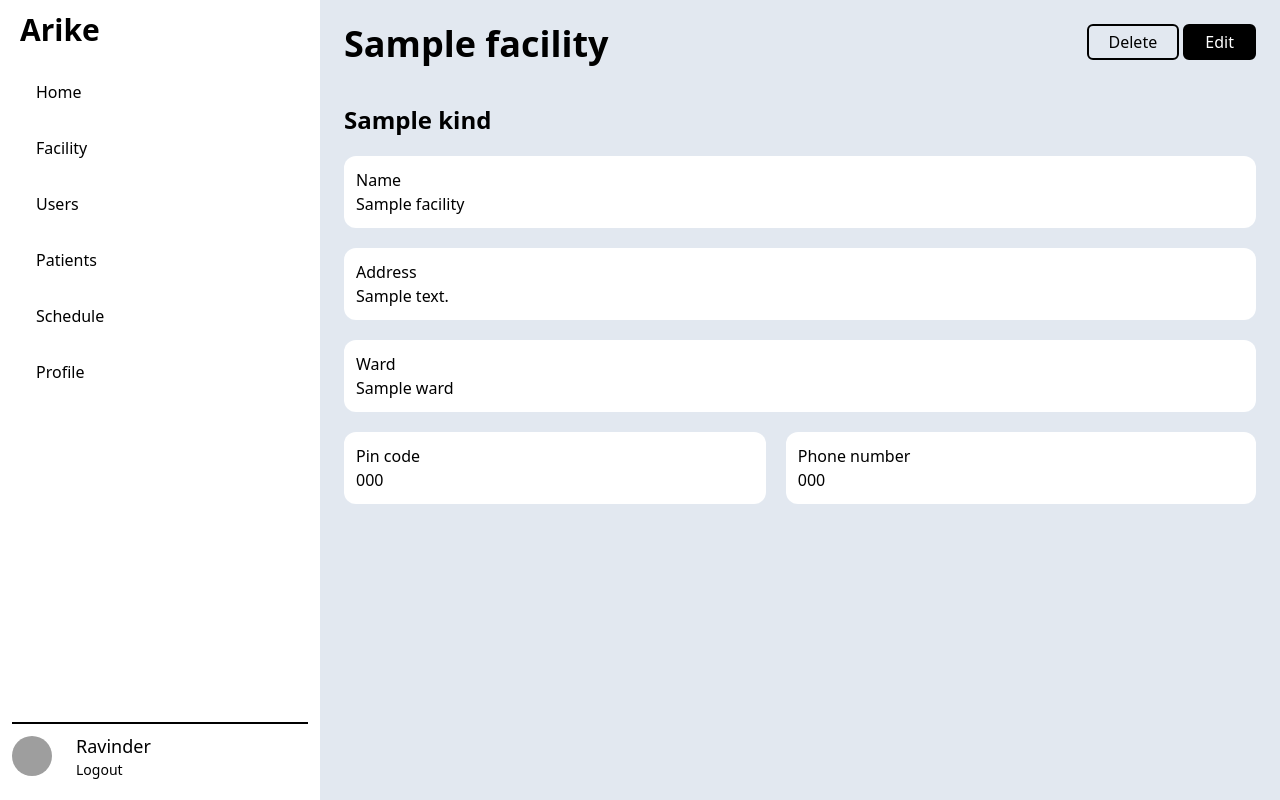
After one commit to Khiladi2020/arike, a Django app: template app_admin/templates/app_admin/facility_detail.html in a window 1280 px wide. The commit adds this page. Run offline with Django 3.2, Linux system fonts and the light colour scheme; the template is opened without the code that fills it: most values are stand-ins (such as "Sample title", 1, 10 or a date in 2020); some libraries are stand-ins or nearby versions; grey boxes are pictures that could not be loaded.

Commit message:
created facility list and detail pages

```diff
--- /dev/null
+++ b/app_admin/templates/app_admin/facility_detail.html
@@ -0,0 +1,38 @@
+{% extends "base.html" %}
+
+{% block content %}
+    <section>
+        <div class="flex justify-between">
+            <h2 class="text-4xl font-bold">{{facility.name}}</h2>
+            <div>
+                <span class="inline-block rounded-md border-2 border-black cursor-pointer px-5 py-1">Delete</span>
+                <span class="inline-block rounded-md border-2 border-black cursor-pointer px-5 py-1 bg-black text-white">Edit</span>
+            </div>
+        </div>
+        <h3 class="text-2xl font-bold my-5 mt-10">{{facility.kind}}</h2>
+        <div class="container flex flex-col gap-5">
+            <div class="grow p-3 bg-white rounded-xl">
+                <p class="font-medium">Name</p>
+                <p>{{facility.name}}</p>
+            </div>
+            <div class="grow p-3 bg-white rounded-xl">
+                <p class="font-medium">Address</p>
+                <p>{{facility.address}}</p>
+            </div>
+            <div class="grow p-3 bg-white rounded-xl">
+                <p class="font-medium">Ward</p>
+                <p>{{facility.ward}}</p>
+            </div>
+            <div class="flex gap-5">
+                <div class="grow p-3 bg-white rounded-xl">
+                    <p class="font-medium">Pin code</p>
+                    <p>{{facility.pincode}}</p>
+                </div>
+                <div class="grow p-3 bg-white rounded-xl">
+                    <p class="font-medium">Phone number</p>
+                    <p>{{facility.phone}}</p>
+                </div>
+            </div>
+        </div>
+    </section>
+{% endblock %}
--- a/app_admin/urls.py
+++ b/app_admin/urls.py
@@ -4,5 +4,7 @@ from . import views
 
 app_name="app_admin"
 urlpatterns = [
-    path('', views.index, name="index")
+    path('', views.index, name="index"),
+    path('facility/',views.FacilityListView.as_view(), name="facility_list"),
+    path('facility/<int:pk>',views.FacilityDetailView.as_view(), name="facility_detail")
 ]
--- a/templates/base.html
+++ b/templates/base.html
@@ -1,6 +1,7 @@
 <!-- Define URLS -->
 {% url 'patient:patient_list' as patient_url %}
 {% url 'app_admin:index' as home_url %}
+{% url 'app_admin:facility_list' as facility_url %}
 
 <!DOCTYPE html>
 <html lang="en">
@@ -25,7 +26,7 @@
             <!-- Navigation -->
             <nav class="grow flex flex-col p-2 py-4">
                 <a class="hover:bg-black hover:text-white my-1 p-3 pl-4 rounded-xl {% if request.path == home_url %} text-white bg-black {% endif %}" href="{{home_url}}">Home</a>
-                <a class="hover:bg-black hover:text-white my-1 p-3 pl-4 rounded-xl" href="#">Facility</a>
+                <a class="hover:bg-black hover:text-white my-1 p-3 pl-4 rounded-xl {% if request.path == facility_url %} text-white bg-black {% endif %}" href="{{facility_url}}">Facility</a>
                 <a class="hover:bg-black hover:text-white my-1 p-3 pl-4 rounded-xl" href="#">Users</a>
                 <a class="hover:bg-black hover:text-white my-1 p-3 pl-4 rounded-xl {% if request.path == patient_url %} text-white bg-black {% endif %}" href="{{patient_url}}">Patients</a>
                 <a class="hover:bg-black hover:text-white my-1 p-3 pl-4 rounded-xl" href="#">Schedule</a>
```
Also changed, not shown: app_admin/templates/app_admin/facility_list.html (added, +27 -0 lines), app_admin/views.py (+9 -0 lines).
